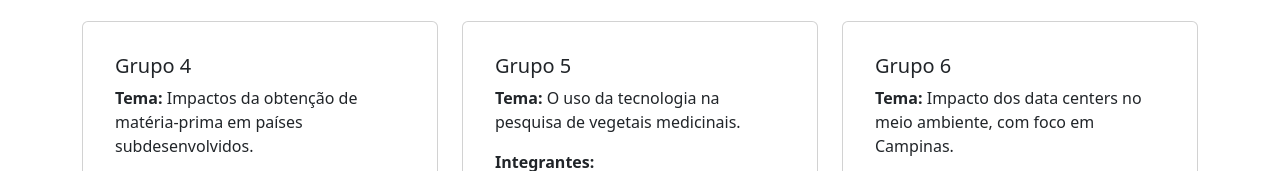
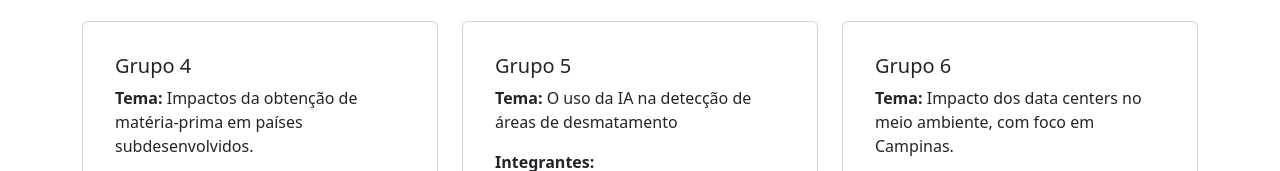
Before and after one commit to MrStarr472/PortalGeografia117, a plain HTML site: page equipe.html in a window 1280 px wide. Shown: the part 1791-1962 px from the top of the page. Drawn offline with nearby package versions, Linux system fonts and the light colour scheme.

Commit message:
Atualizar o equipe.html

```diff
--- a/equipe.html
+++ b/equipe.html
@@ -293,7 +293,7 @@
 
                             <p>
                                 <strong>Tema:</strong>
-                                O uso da tecnologia na pesquisa de vegetais medicinais.
+                                O uso da IA na detecção de áreas de desmatamento
                             </p>
 
                             <p><strong>Integrantes:</strong></p>
```
